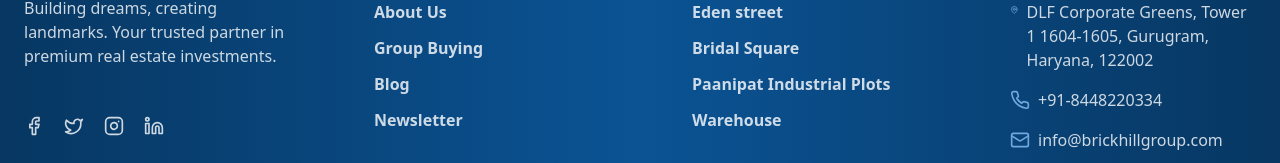
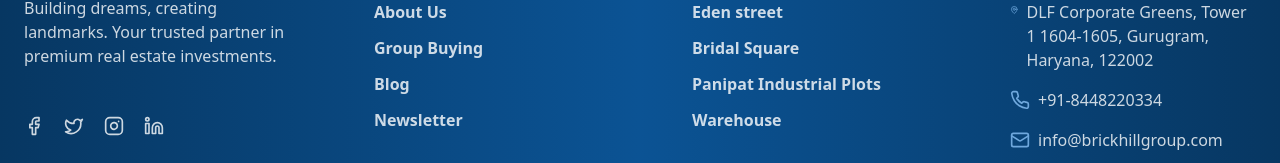
Before and after one commit to 123naincy/Brickhill-Group, a React (Vite) app: page /newsletter/1 in a window 1280 px wide. Shown: the part 1357-1520 px from the top of the page. Built offline with nearby package versions, Linux system fonts and the light colour scheme.

Commit message:
fix: correct spelling of "Panipat Industrial Plots" in footer links

```diff
--- a/src/components/Footer.tsx
+++ b/src/components/Footer.tsx
@@ -85,7 +85,7 @@ export default function Footer() {
                   to="https://panipatindustrialplots.com/"
                   className="text-white/80 hover:text-[#9fc5e9] transition"
                 >
-                  Paanipat Industrial Plots
+                  Panipat Industrial Plots
                 </Link>
               </li>
 
```
